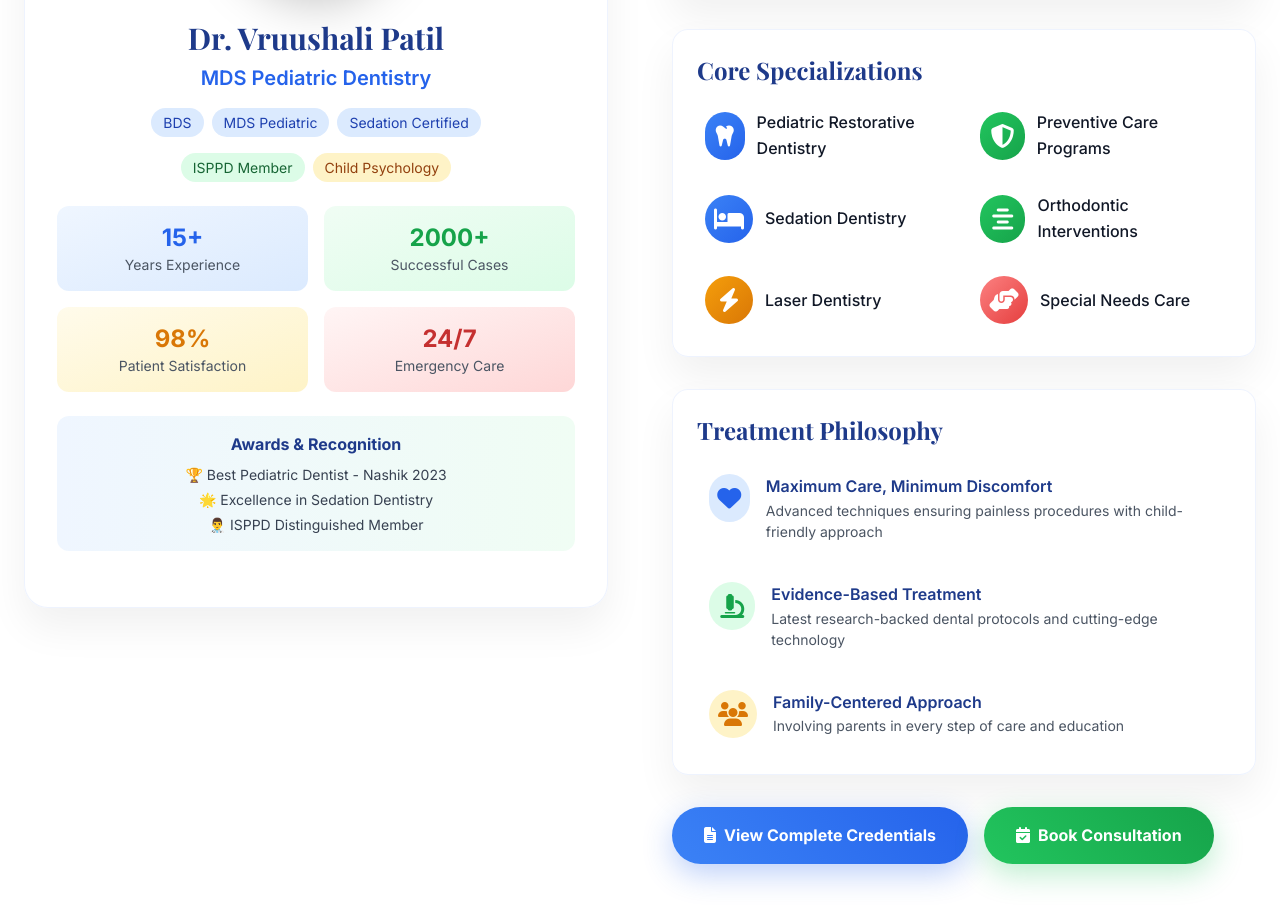
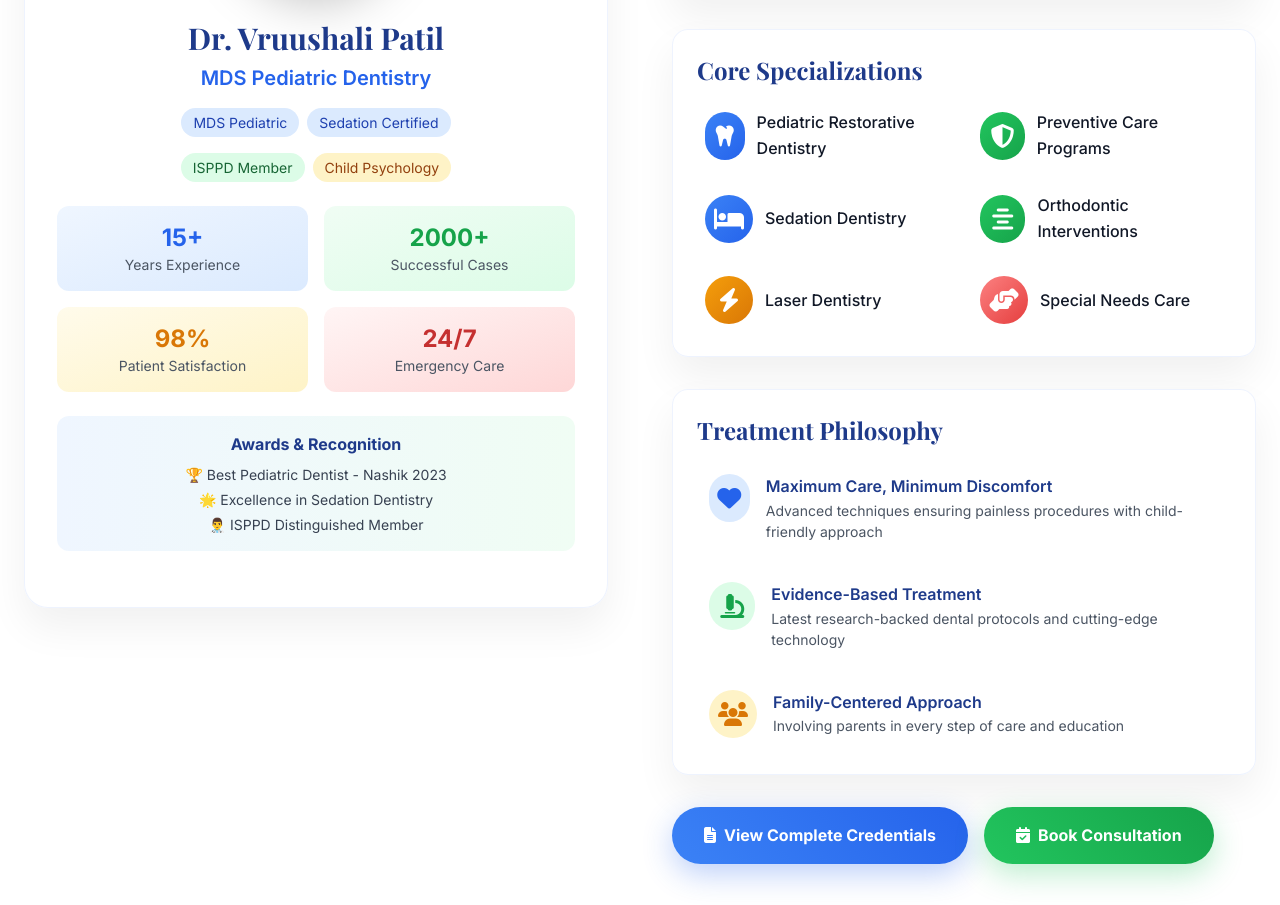
Before and after one commit to Rohitbhamare/tinyteeth, a plain HTML site: page index.html in a window 1280 px wide. Shown: the part 1637-2542 px from the top of the page. Drawn offline with nearby package versions, Linux system fonts and the light colour scheme.

Commit message:
Update index.html

```diff
--- a/index.html
+++ b/index.html
@@ -1233,7 +1233,7 @@
                             <h3 class="text-3xl font-playfair font-bold text-primary-dark mb-2">Dr. Vruushali Patil</h3>
                             <p class="text-xl text-primary-600 font-semibold mb-4 text-body">MDS Pediatric Dentistry</p>
                             <div class="flex justify-center space-x-2 text-caption mb-4">
-                                <span class="bg-primary-100 text-primary-800 px-3 py-1 rounded-full">BDS</span>
+
                                 <span class="bg-primary-100 text-primary-800 px-3 py-1 rounded-full">MDS
                                     Pediatric</span>
                                 <span class="bg-primary-100 text-primary-800 px-3 py-1 rounded-full">Sedation
```
